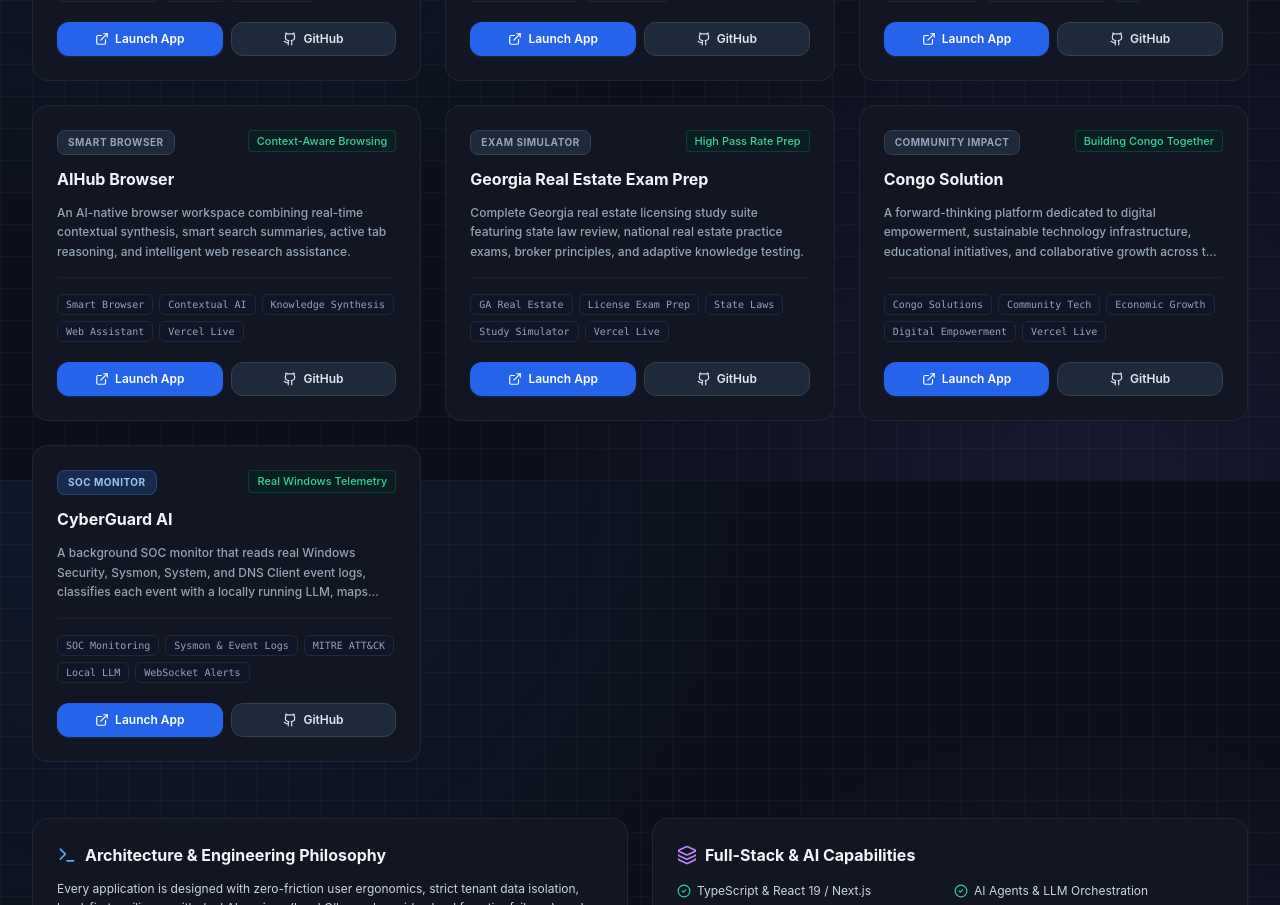
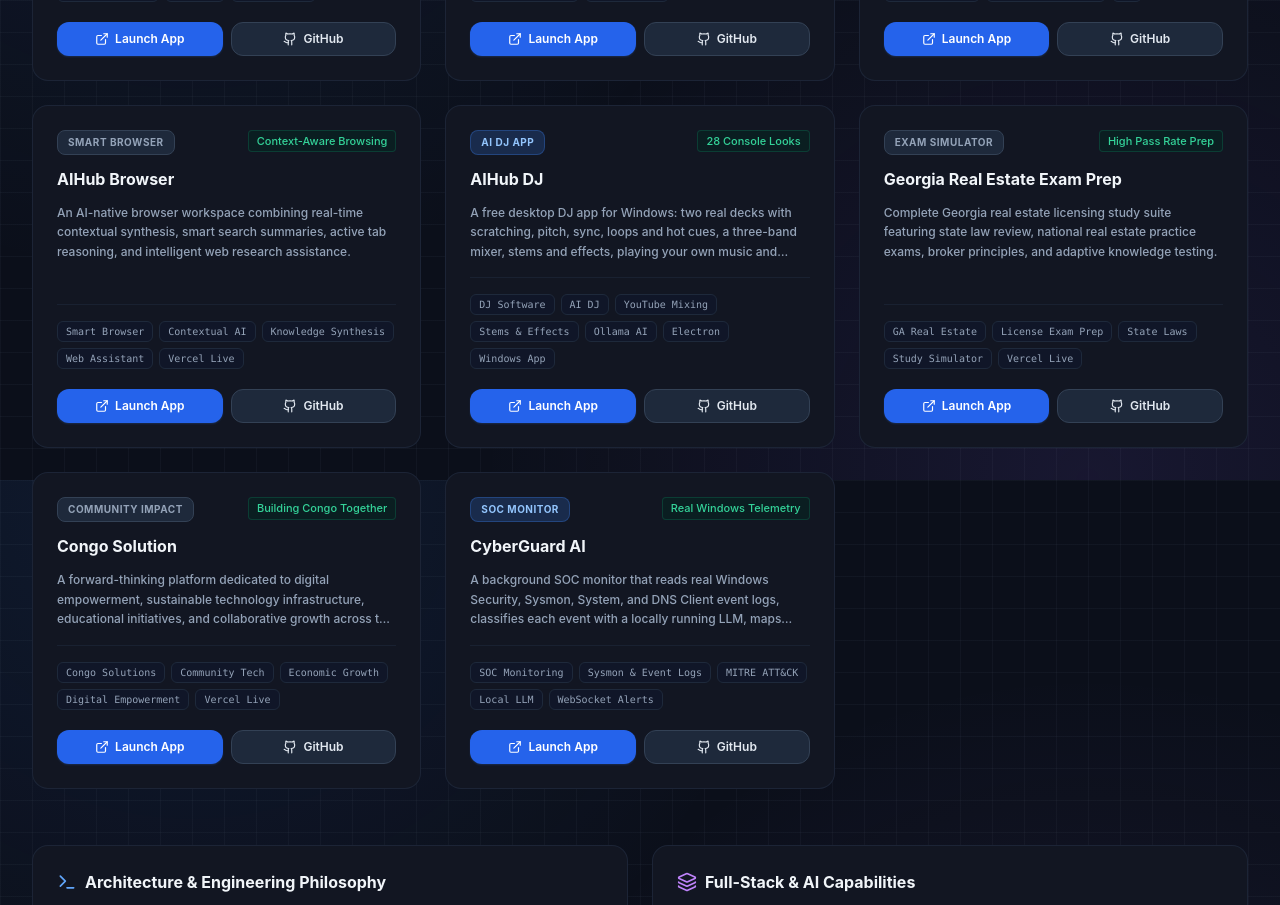
Before and after one commit to pitchiluxe/erickomari, a React (Vite) app: page / in a window 1280 px wide. Shown: the part 2720-3625 px from the top of the page. Built offline with nearby package versions, Linux system fonts and the light colour scheme.

Commit message:
Add AIHub DJ project to portfolio list after AIHub Browser.
Co-Authored-By: Claude Opus 5.5 <noreply@anthropic.com>

```diff
--- a/src/data/profile.ts
+++ b/src/data/profile.ts
@@ -316,6 +316,20 @@ export const CREATOR_PROJECTS: CreatorProject[] = [
     stats: 'Context-Aware Browsing'
   },
   {
+    id: 'proj-aihub-dj',
+    title: 'AIHub DJ',
+    tagline: 'Your Club. Your Decks. Your AI DJ. — Free DJ App for Windows',
+    description: 'A free desktop DJ app for Windows: two real decks with scratching, pitch, sync, loops and hot cues, a three-band mixer, stems and effects, playing your own music and anything found with its built-in YouTube search. Describe a vibe and the AI DJ (local Ollama) builds the set, measures tempo and key, and mixes it live on a club stage whose lights follow the beat. Includes 28 looks with ten hardware designs — CDJ jog wheels, LED-ring controllers, screen decks and analog needle meters. Built with Electron, React and the Web Audio API.',
+    category: 'AI & Machine Learning',
+    liveUrl: 'https://pitchiluxe.github.io/aihub-dj/',
+    githubUrl: 'https://github.com/pitchiluxe/aihub-dj',
+    tags: ['DJ Software', 'AI DJ', 'YouTube Mixing', 'Stems & Effects', 'Ollama AI', 'Electron', 'Windows App'],
+    featured: true,
+    badge: 'AI DJ APP',
+    stars: 0,
+    stats: '28 Console Looks'
+  },
+  {
     id: 'proj-georgia-re',
     title: 'Georgia Real Estate Exam Prep',
     tagline: 'Pass Your GA Real Estate Exam with Confidence',
```
